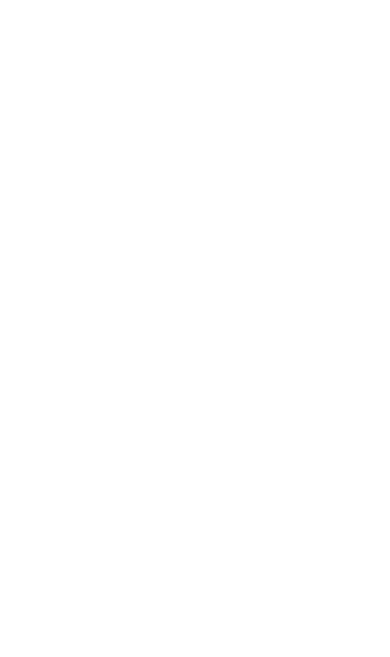
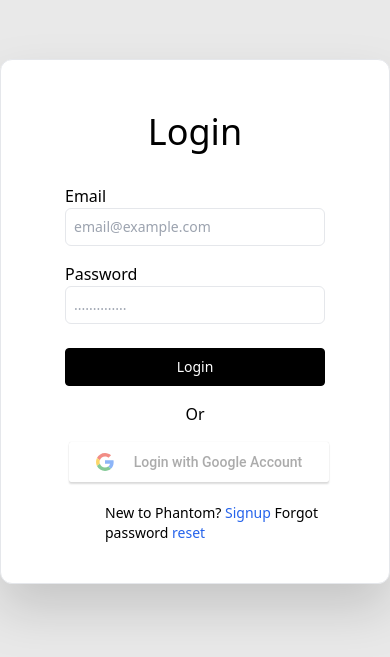
Before and after one commit to atlp-rwanda/Phantom-Frontend-Elites, a React app: page /login in a window 390 px wide. Before the commit this address had no page. Shown: the part 101-758 px from the top of the page. Built offline with nearby package versions, Linux system fonts and the light colour scheme.

Commit message:
Responsiveness

```diff
--- a/package.json
+++ b/package.json
@@ -52,6 +52,7 @@
     "dotenv": "^16.0.0",
     "react": "^18.0.0",
     "react-dom": "^18.0.0",
+    "react-google-login": "^5.2.2",
     "react-redux": "^7.2.8",
     "react-router-dom": "^6.3.0",
     "redux": "^4.1.2",
--- a/src/App.js
+++ b/src/App.js
@@ -5,6 +5,7 @@ import { Provider } from "react-redux";
 
 // imported components
 import Home from "./components/Home";
+import Login from "./components/Login";
 
 // imported store file
 import store from "./store";
@@ -23,6 +24,7 @@ const App = () => {
           <React.StrictMode>
             <Routes>
               <Route path="/" element={<Home />} />
+              <Route path="/login" element={<Login />} />
             </Routes>
           </React.StrictMode>
         </Router>
--- /dev/null
+++ b/src/components/Login.jsx
@@ -0,0 +1,76 @@
+import React from 'react';
+import { GoogleLogin } from 'react-google-login'
+
+/* =============================================
+Login Page Function Component
+This is the login page to be rendered as Login page
+============================================== */
+
+const clientId = 'YOUR_CLIENT_ID.apps.googleusercontent.com'
+
+const Login = () => {
+    const handleFormSubmit = (e) => {
+        e.preventDefault();
+
+        let email = e.target.elements.email?.value;
+        let password = e.target.elements.password?.value;
+
+        console.log(email, password);
+    };
+    return (
+        <div className='h-screen flex bg-gray-bg1 '>
+        <div className='w-full max-w-lg m-auto bg-white rounded-xl border border-primaryBorder py-10 px-16 drop-shadow-2xl'>
+            <h1 className='text-4xl font-medium text-primary mt-3 mb-8 text-center'>
+                Login
+            </h1>
+
+            <form onSubmit={handleFormSubmit}>
+                <div>
+                    <label htmlFor='email'>Email</label>
+                    <input
+                        type='email'
+                        className={`w-full p-2 text-primary border rounded-md outline-none text-sm transition duration-150 ease-in-out mb-4`}
+                        id='email'
+                        placeholder='email@example.com'
+                    />
+                </div>
+                <div>
+                    <label htmlFor='password'>Password</label>
+                    <input
+                        type='password'
+                        className={`w-full p-2 text-primary border rounded-md outline-none text-sm transition duration-150 ease-in-out mb-4`}
+                        id='password'
+                        placeholder='..............'
+                    />
+                </div>
+
+                <div className='flex justify-center items-center mt-2'>
+                    <button
+                        className={`w-full bg-black py-2 px-4 text-sm text-white rounded border border-black focus:outline-none focus:border-green-dark`}
+                    >
+                        Login
+                    </button>
+                </div>
+
+                <p className='mt-4 flex justify-center'>Or</p>
+
+                <GoogleLogin className='mt-4 flex justify-center  border border-black w-[100%] pr-[10px]  vsm: text-xs w-42 h-10 ml-1 bsm:w-50'
+                    clientId={clientId}
+                    buttonText = 'Login with Google Account'
+                />
+               <p className='mt-4 ml-10 text-sm'>New to Phantom?   <a
+                href="#!"
+                className="text-blue-600 hover:text-red-700 focus:text-red-700 transition duration-200 ease-in-out"
+                >Signup</a
+              > Forgot password    <a
+                href="#!"
+                className="text-blue-600 hover:text-red-700 focus:text-red-700 transition duration-200 ease-in-out"
+                >reset</a
+              ></p>
+                </form>
+        </div>
+    </div>
+    );
+};
+
+export default Login;
--- a/tailwind.config.js
+++ b/tailwind.config.js
@@ -1,7 +1,15 @@
 module.exports = {
   content: ["./src/**/*.{js,jsx,ts,tsx}"],
   theme: {
-    extend: {},
+    screens:{
+      'xs': '300px',
+      'vsm': '300px',
+      'bsm': '414px',
+      'sm':	'640px',
+      'md':	'768px',
+      'lg':	'1024px',
+      'xl':	'1280px'
+      }
   },
   plugins: [],
 };
```
Also changed, not shown: 1 other file (tests, documents, lock files or other folders).
